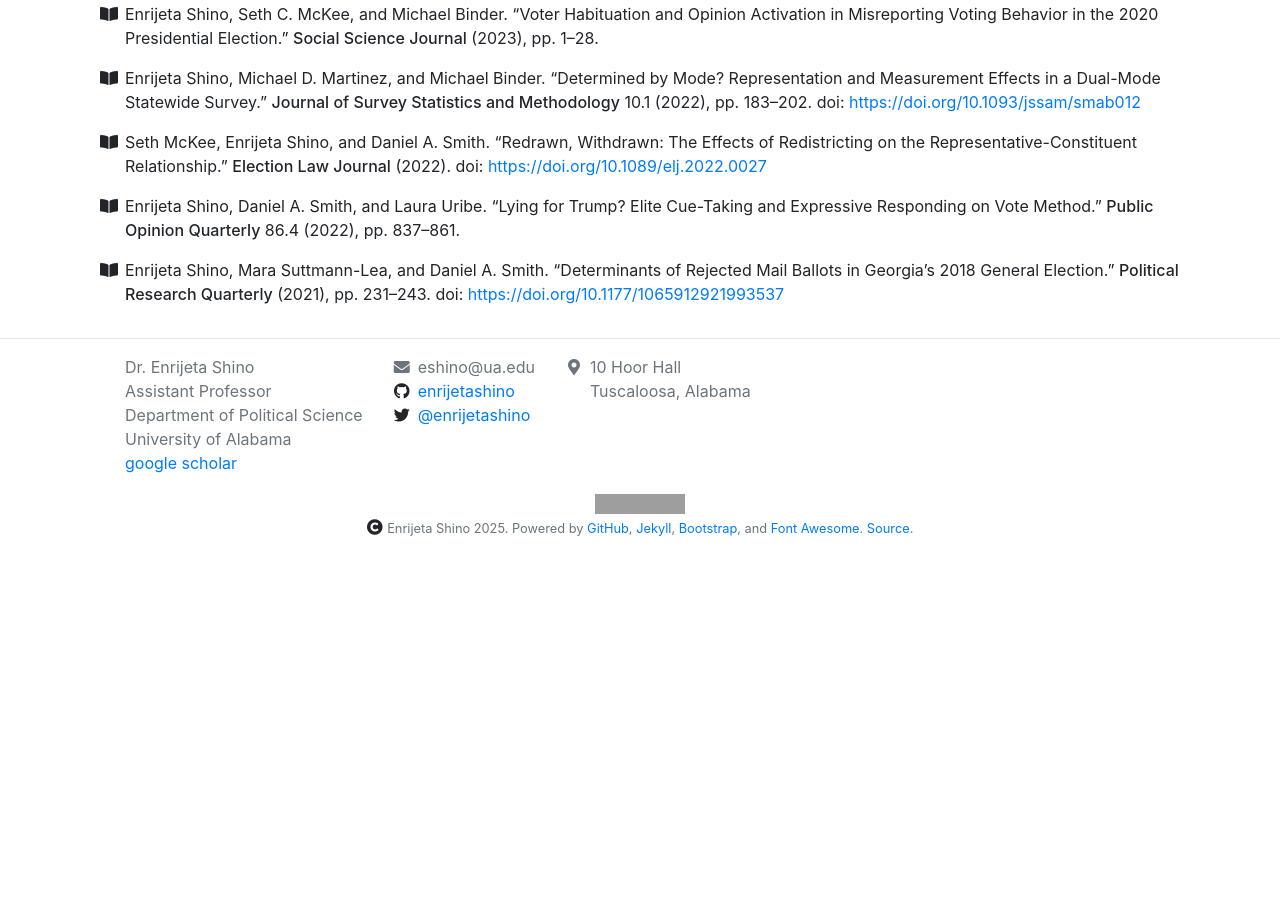
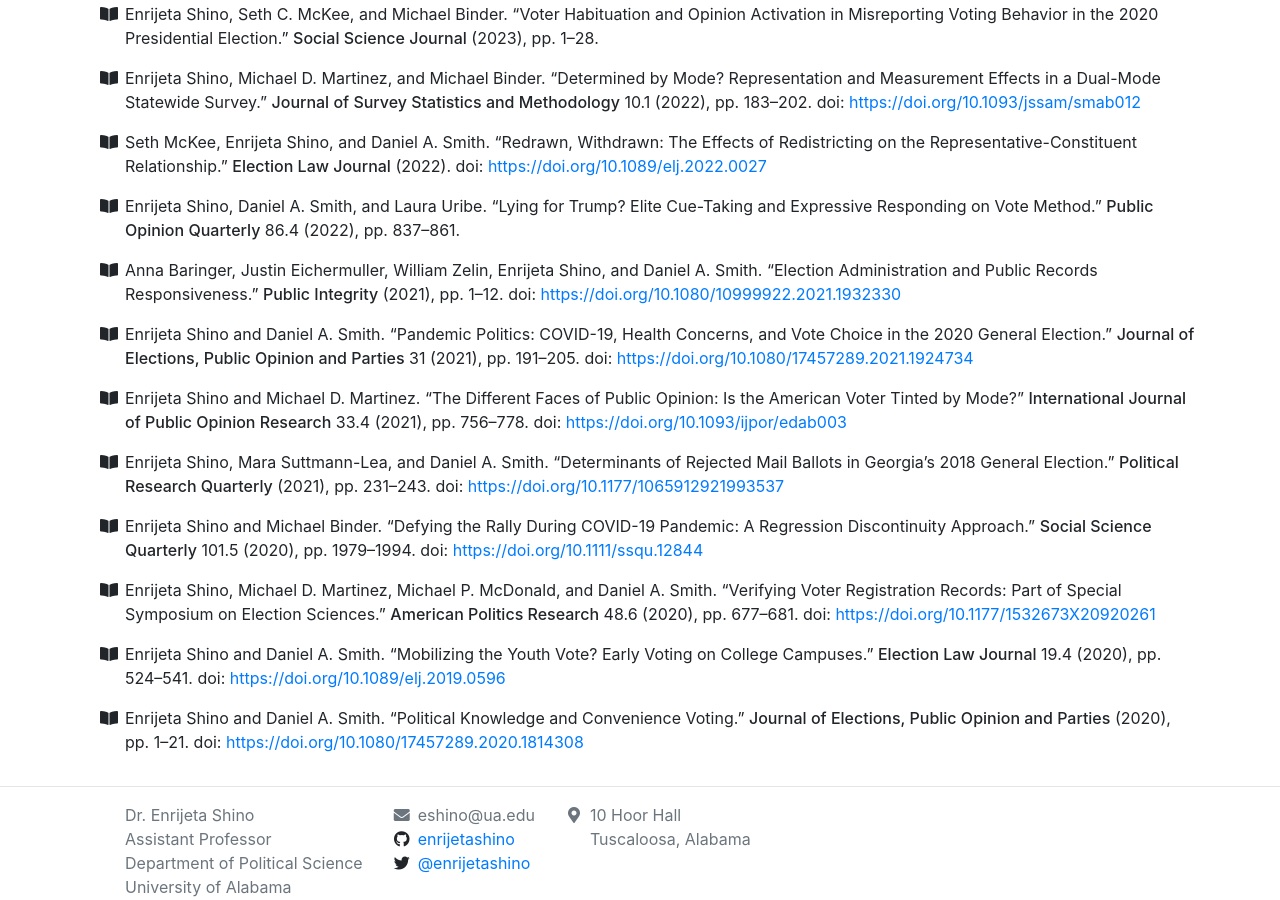
Before and after one commit to enrijetashino/enrijetashino.github.io, a Jekyll site: the page built from _pages/publications.md, in a window 1280 px wide and 900 px high, scrolled down 790 px. Built offline with Jekyll 4.4.1, drawn with Linux system fonts in a browser that asks for light colours; nearby versions of some CDN libraries; before the commit the page ends 1329 px from its top, so only the background shows below that; grey boxes are pictures that could not be loaded.

Commit message:
Update publications.yml

```diff
--- a/_data/publications.yml
+++ b/_data/publications.yml
@@ -130,3 +130,58 @@ publications:
   year: 2021
   type: peer-reviewed-article
   venue: journal
+- citation: |
+    Enrijeta Shino and Michael D. Martinez. "The Different Faces of Public Opinion: Is the American Voter Tinted by Mode?"
+    <span style="font-weight: 500;">International Journal of Public Opinion Research</span> 33.4 (2021), pp. 756–778.
+    doi: <https://doi.org/10.1093/ijpor/edab003>
+  year: 2021
+  type: peer-reviewed-article
+  venue: journal
+
+- citation: |
+    Enrijeta Shino and Daniel A. Smith. "Pandemic Politics: COVID-19, Health Concerns, and Vote Choice in the 2020 General Election."
+    <span style="font-weight: 500;">Journal of Elections, Public Opinion and Parties</span> 31 (2021), pp. 191–205.
+    doi: <https://doi.org/10.1080/17457289.2021.1924734>
+  year: 2021
+  type: peer-reviewed-article
+  venue: journal
+
+- citation: |
+    Anna Baringer, Justin Eichermuller, William Zelin, Enrijeta Shino, and Daniel A. Smith. "Election Administration and Public Records Responsiveness."
+    <span style="font-weight: 500;">Public Integrity</span> (2021), pp. 1–12.
+    doi: <https://doi.org/10.1080/10999922.2021.1932330>
+  year: 2021
+  type: peer-reviewed-article
+  venue: journal
+
+- citation: |
+    Enrijeta Shino and Daniel A. Smith. "Political Knowledge and Convenience Voting."
+    <span style="font-weight: 500;">Journal of Elections, Public Opinion and Parties</span> (2020), pp. 1–21.
+    doi: <https://doi.org/10.1080/17457289.2020.1814308>
+  year: 2020
+  type: peer-reviewed-article
+  venue: journal
+
+- citation: |
+    Enrijeta Shino and Daniel A. Smith. "Mobilizing the Youth Vote? Early Voting on College Campuses."
+    <span style="font-weight: 500;">Election Law Journal</span> 19.4 (2020), pp. 524–541.
+    doi: <https://doi.org/10.1089/elj.2019.0596>
+  year: 2020
+  type: peer-reviewed-article
+  venue: journal
+
+- citation: |
+    Enrijeta Shino, Michael D. Martinez, Michael P. McDonald, and Daniel A. Smith. "Verifying Voter Registration Records: Part of Special Symposium on Election Sciences."
+    <span style="font-weight: 500;">American Politics Research</span> 48.6 (2020), pp. 677–681.
+    doi: <https://doi.org/10.1177/1532673X20920261>
+  year: 2020
+  type: peer-reviewed-article
+  venue: journal
+
+- citation: |
+    Enrijeta Shino and Michael Binder. "Defying the Rally During COVID-19 Pandemic: A Regression Discontinuity Approach."
+    <span style="font-weight: 500;">Social Science Quarterly</span> 101.5 (2020), pp. 1979–1994.
+    doi: <https://doi.org/10.1111/ssqu.12844>
+  year: 2020
+  type: peer-reviewed-article
+  venue: journal
```
